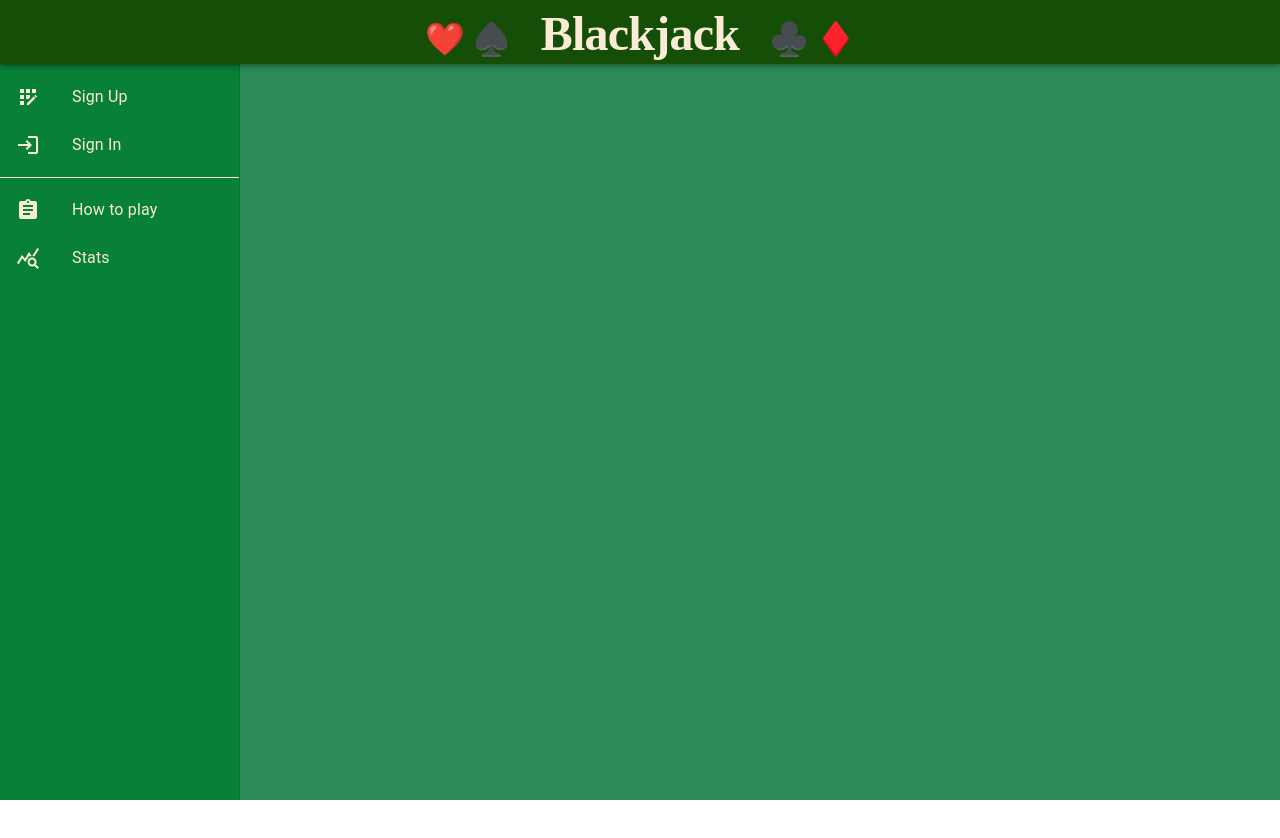
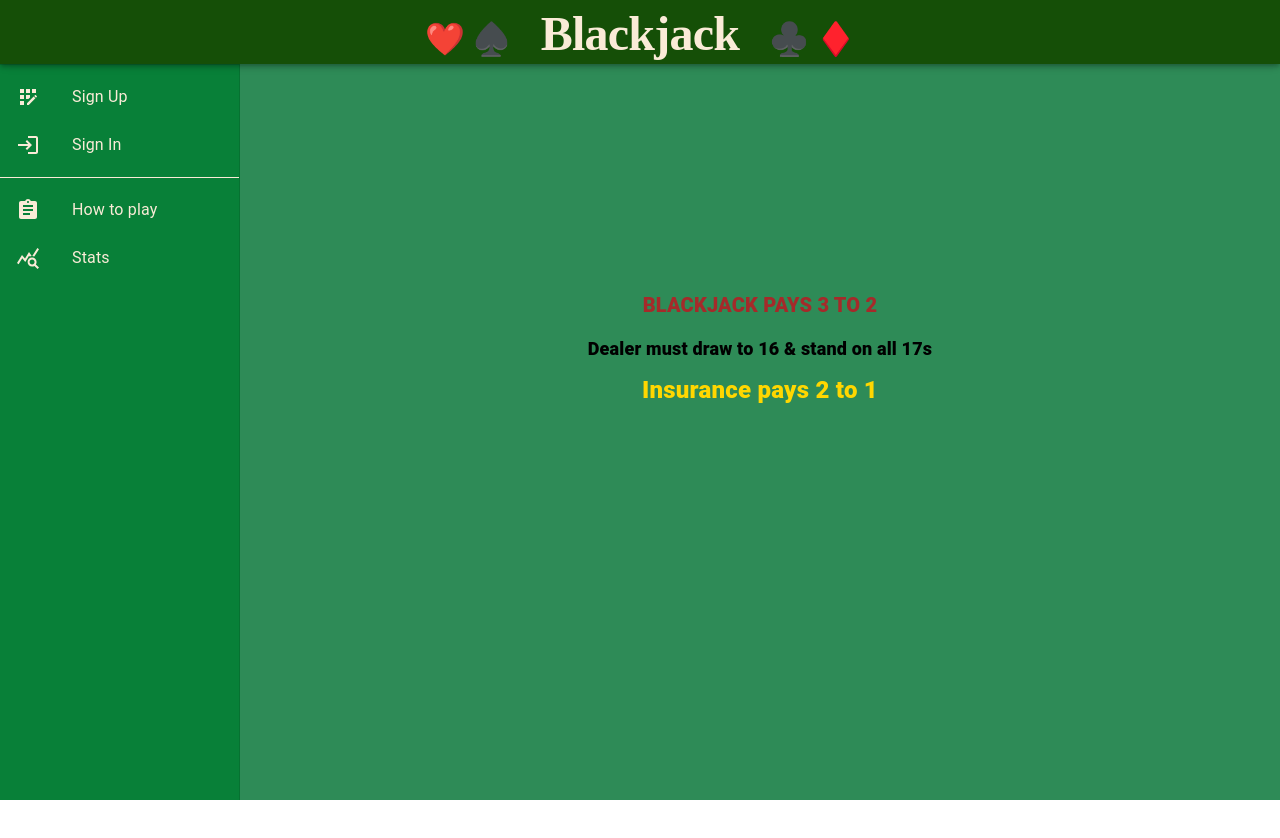
Before and after one commit to abhishek-feb18/casino-blackjack-frontend, a React (Create React App) app: page / in a window 1280 px wide. Shown: the top 838 px of the page. Before the commit the page ends 800 px from the top, so only its background shows below. Built offline with nearby package versions, Linux system fonts and the light colour scheme; a web font is replaced by a local one.

Commit message:
Add table top on homepage

```diff
--- a/src/pages/Homepage.tsx
+++ b/src/pages/Homepage.tsx
@@ -1,7 +1,8 @@
 import "../styles.css";
 import LeftNavigationPanel from "src/components/LeftNavigationPanel";
-import Box from "@mui/material/Box";
-import { AppBar, Toolbar, Typography } from "@mui/material";
+import Typography from "@mui/material/Typography";
+import Grid from "@mui/material/Grid";
+import Paper from "@mui/material/Paper";
 
 interface IHomepageProps {
     isLogged: Boolean;
@@ -15,12 +16,160 @@ function Homepage({ isLogged, setIsLogged }: IHomepageProps) {
                 isLogged={isLogged}
                 setIsLogged={setIsLogged}
             />
-            <Box
+            <Grid
+                container
+                component="div"
+                sx={{
+                    height: "100vh",
+                    width: "100vw",
+                    marginTop: "80px",
+                    display: "flex",
+                }}
+            >
+                <Grid item xs={false} sm={2} md={3} sx={{ height: "20vh" }} />
+                <Grid
+                    item
+                    xs={12}
+                    sm={8}
+                    md={6}
+                    component={Paper}
+                    elevation={0}
+                    sx={{
+                        borderRadius: "6px",
+                        backgroundColor: "transparent",
+                        height: "20vh",
+                    }}
+                ></Grid>
+                <Grid item xs={false} sm={2} md={3} sx={{ height: "20vh" }} />
+                <Grid item xs={false} sm={2} md={3} sx={{ height: "15vh" }} />
+                <Grid
+                    item
+                    xs={12}
+                    sm={8}
+                    md={6}
+                    component={Paper}
+                    elevation={0}
+                    sx={{
+                        borderRadius: "6px",
+                        backgroundColor: "transparent",
+                        height: "15vh",
+                        justifyContent: "center",
+                    }}
+                >
+                    <Typography
+                        variant="body1"
+                        component="p"
+                        sx={{
+                            // fontFamily: '"Carattere", cursive',
+                            fontSize: 20,
+                            fontWeight: "900",
+                            color: "brown",
+                            textAlign: "center",
+                        }}
+                    >
+                        BLACKJACK PAYS 3 TO 2
+                    </Typography>
+                    <Typography
+                        variant="body1"
+                        component="p"
+                        sx={{
+                            // fontFamily: '"Carattere", cursive',
+                            fontSize: 18,
+                            fontWeight: "900",
+                            color: "black",
+                            textAlign: "center",
+                            paddingTop: "15px",
+                        }}
+                    >
+                        Dealer must draw to 16 & stand on all 17s
+                    </Typography>
+                    <Typography
+                        variant="body1"
+                        component="p"
+                        sx={{
+                            // fontFamily: '"Carattere", cursive',
+                            fontSize: 24,
+                            fontWeight: "900",
+                            color: "gold",
+                            textAlign: "center",
+                            paddingTop: "10px",
+                        }}
+                    >
+                        Insurance pays 2 to 1
+                    </Typography>
+                </Grid>
+                <Grid item xs={false} sm={2} md={3} sx={{ height: "10vh" }} />
+                <Grid item xs={false} sm={2} md={3} sx={{ height: "20vh" }} />
+                <Grid
+                    item
+                    xs={12}
+                    sm={8}
+                    md={6}
+                    component={Paper}
+                    elevation={0}
+                    sx={{
+                        borderRadius: "6px",
+                        backgroundColor: "transparent",
+                        height: "20vh",
+                    }}
+                ></Grid>
+                <Grid item xs={false} sm={2} md={3} sx={{ height: "20vh" }} />
+                <Grid item xs={false} sm={2} md={3} sx={{ height: "20vh" }} />
+                <Grid
+                    item
+                    xs={12}
+                    sm={8}
+                    md={6}
+                    component={Paper}
+                    elevation={0}
+                    sx={{
+                        borderRadius: "6px",
+                        backgroundColor: "transparent",
+                        height: "20vh",
+                    }}
+                ></Grid>
+                <Grid item xs={false} sm={2} md={3} sx={{ height: "20vh" }} />
+            </Grid>
+
+            {/* <Grid
+                container
                 component="main"
-                sx={{ flexGrow: 1, bgcolor: "background.default", p: 0 }}
+                sx={{
+                    height: "20vh",
+                    marginTop: "80px",
+                }}
             >
-                <Toolbar sx={{ backgroundColor: "black" }} />
-            </Box>
+                <Grid item xs={false} sm={2} md={3} />
+                <Grid
+                    item
+                    xs={12}
+                    sm={8}
+                    md={6}
+                    component={Paper}
+                    elevation={6}
+                    sx={{ borderRadius: "6px", backgroundColor: "transparent" }}
+                ></Grid>
+                <Grid item xs={false} sm={2} md={3} />
+            </Grid> */}
+            {/* <Box>Test</Box>
+            <Box>Test</Box>
+            <Box>Test</Box>
+            <Box>Test</Box>
+            <Box>Test</Box>
+            <Box>Test</Box>
+            <Box>Test</Box>
+            <Box>Test</Box>
+            <Box>Test</Box>
+            <Box>Test</Box>
+            <Box>Test</Box>
+            <Box>Test</Box>
+            <Box>Test</Box>
+            <Box>Test</Box>
+            <Box>Test</Box>
+            <Box>Test</Box>
+            <Box>Test</Box>
+            <Box>Test</Box>
+            <Box>Test</Box> */}
         </>
     );
 }
```
